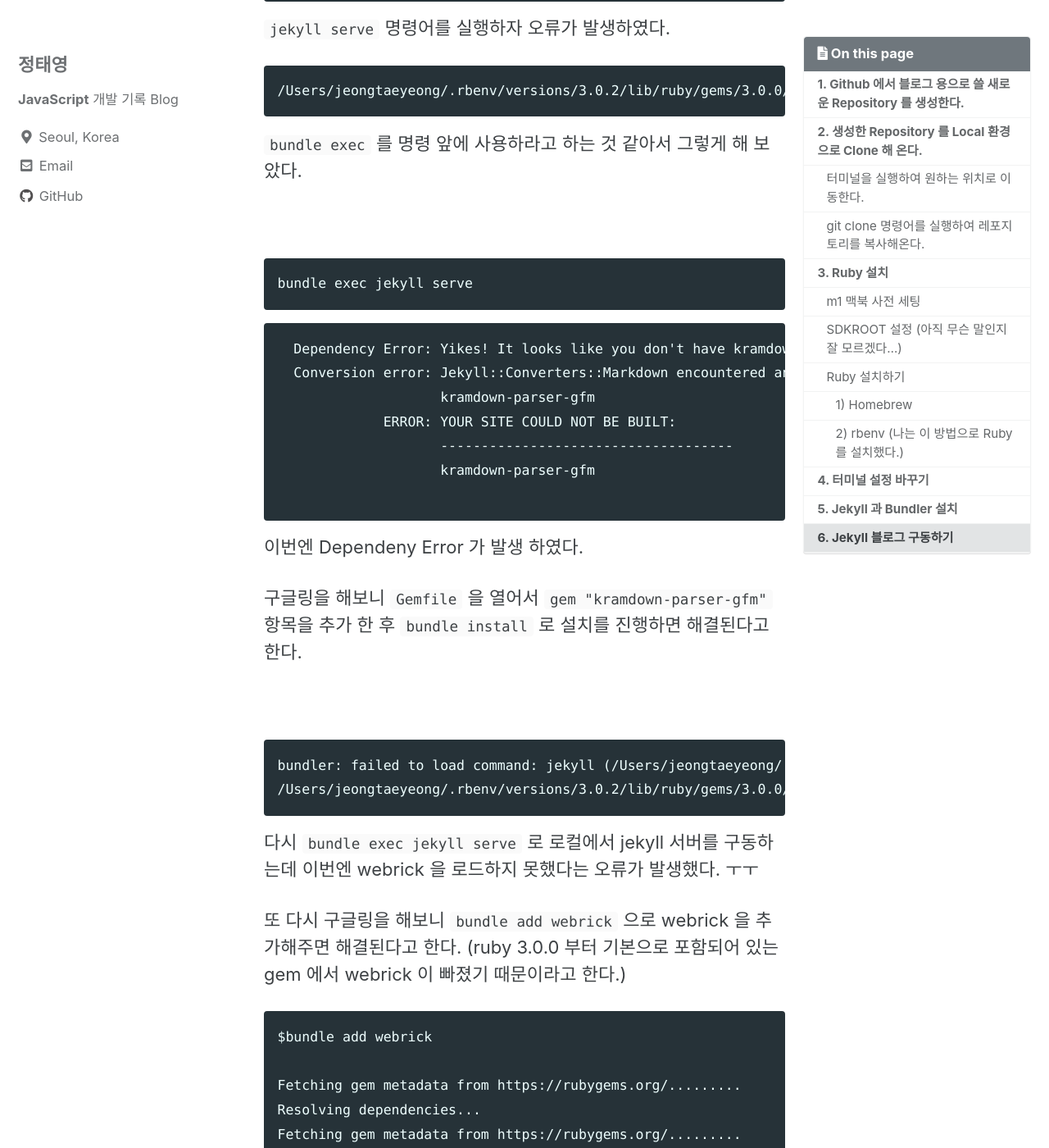
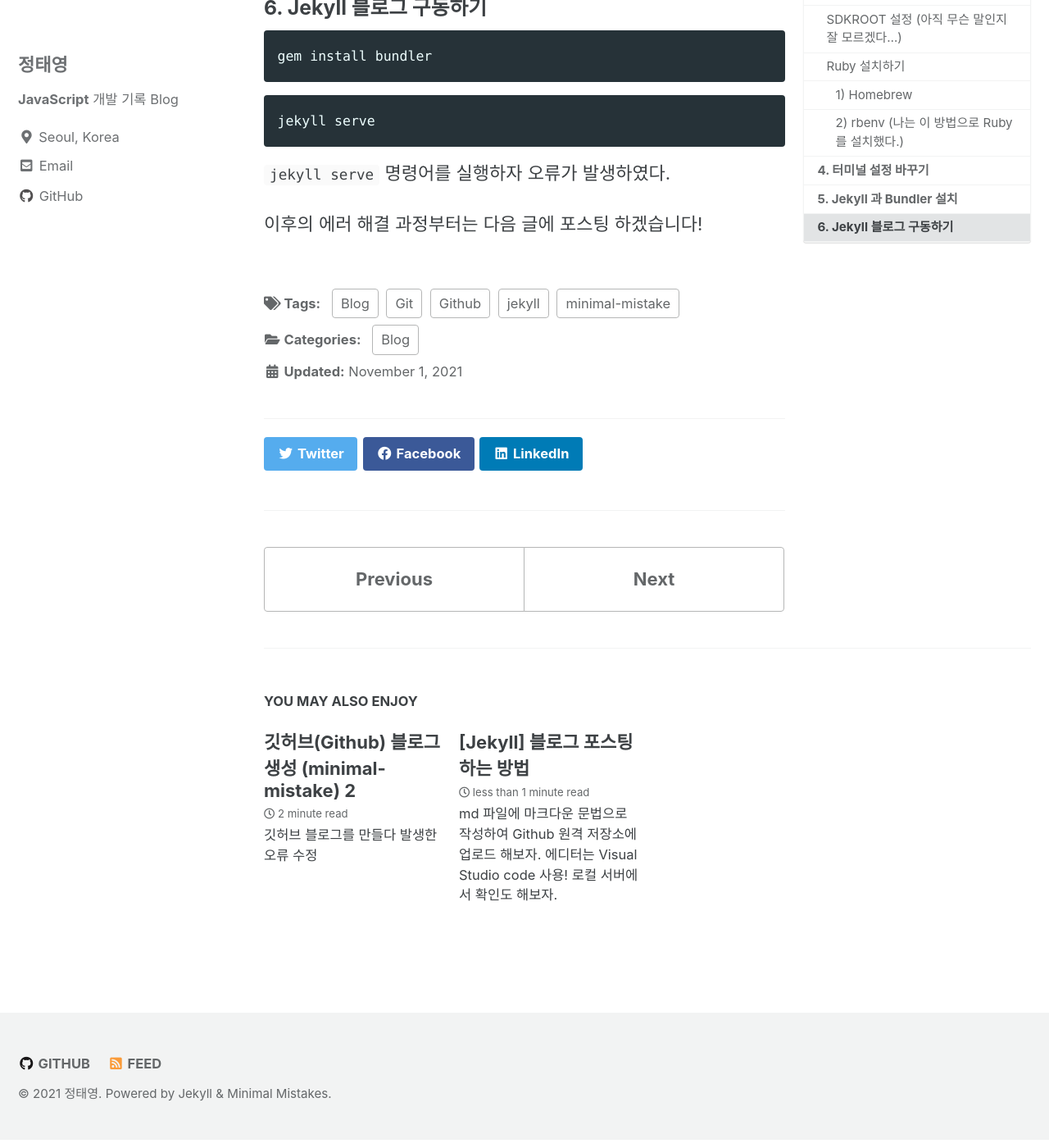
Before and after one commit to dev-taeyeong/test-blog, a Jekyll site: the page built from _posts/2021-11-01-make-blog-1.md, in a window 1280 px wide and 1400 px high, scrolled down 7061 px. Shown: the whole window at 82% size. Built offline with Jekyll 4.4.1, drawn with Linux system fonts in a browser that asks for light colours; cached includes are drawn as plain includes; some of the changed lines change nothing that is shown; some of the changed text lies outside the part shown.

Commit message:
makeblog2

````diff
--- a/_posts/2021-11-01-make-blog.md
+++ b/_posts/2021-11-01-make-blog-1.md
@@ -1,12 +1,12 @@
 ---
-title: '[Jekyll] 블로그 만들기'
-excerpt: 'Jekyll 을 이용해 Github 블로그를 만들어 보자.'
+title: '깃허브(Github) 블로그 생성 (minimal-mistake) 1'
+excerpt: 'Jekyll 을 이용해 Github 블로그를 만들어 본다. Jekyll 테마는 minimal-mistake 를 사용한다.'
 
 categories:
   - Blog
 
 tags:
-  - [Blog, jekyll, Github, Git]
+  - [Blog, jekyll, Github, Git, minimal-mistake]
 
 toc: ture
 toc_sticky: true
@@ -24,6 +24,8 @@
 <br>
 
 ### 2. 생성한 Repository 를 Local 환경으로 Clone 해 온다.
+
+> 이렇게 하지 않고 그냥 바로 `minimal-mistake` 테마를 `fork` 해 온 뒤에 `remote` 해도 상관없을 것 같다. 나는 처음 본 게시물에서 이렇게 하길래 이렇게 했다.
 
 #### 터미널을 실행하여 원하는 위치로 이동한다.
 
@@ -257,66 +259,4 @@
 
 `jekyll serve` 명령어를 실행하자 오류가 발생하였다.
 
-```
-/Users/jeongtaeyeong/.rbenv/versions/3.0.2/lib/ruby/gems/3.0.0/gems/bundler-2.2.30/lib/bundler/runtime.rb:309:in `check_for_activated_spec!': You have already activated i18n 1.8.10, but your Gemfile requires i18n 0.9.5. Prepending `bundle exec` to your command may solve this. (Gem::LoadError)
-```
-
-`bundle exec` 를 명령 앞에 사용하라고 하는 것 같아서 그렇게 해 보았다.
-
-<br>
-
-```
-bundle exec jekyll serve
-```
-
-```
-  Dependency Error: Yikes! It looks like you don't have kramdown-parser-gfm or one of its dependencies installed. In order to use Jekyll as currently configured, you'll need to install this gem. The full error message from Ruby is: 'cannot load such file -- kramdown-parser-gfm' If you run into trouble, you can find helpful resources at https://jekyllrb.com/help/!
-  Conversion error: Jekyll::Converters::Markdown encountered an error while converting '_posts/2021-10-30-first-post.md':
-                    kramdown-parser-gfm
-             ERROR: YOUR SITE COULD NOT BE BUILT:
-                    ------------------------------------
-                    kramdown-parser-gfm
-
-```
-
-이번엔 Dependeny Error 가 발생 하였다.
-
-구글링을 해보니 `Gemfile` 을 열어서 `gem "kramdown-parser-gfm"` 항목을 추가 한 후 `bundle install` 로 설치를 진행하면 해결된다고 한다.
-
-<br>
-
-```
-bundler: failed to load command: jekyll (/Users/jeongtaeyeong/.rbenv/versions/3.0.2/bin/jekyll)
-/Users/jeongtaeyeong/.rbenv/versions/3.0.2/lib/ruby/gems/3.0.0/gems/jekyll-3.9.1/lib/jekyll/commands/serve/servlet.rb:3:in `require': cannot load such file -- webrick (LoadError)
-```
-
-다시 `bundle exec jekyll serve` 로 로컬에서 jekyll 서버를 구동하는데 이번엔 webrick 을 로드하지 못했다는 오류가 발생했다. ㅜㅜ
-
-또 다시 구글링을 해보니 `bundle add webrick` 으로 webrick 을 추가해주면 해결된다고 한다. (ruby 3.0.0 부터 기본으로 포함되어 있는 gem 에서 webrick 이 빠졌기 때문이라고 한다.)
-
-```
-$bundle add webrick
-
-Fetching gem metadata from https://rubygems.org/.........
-Resolving dependencies...
-Fetching gem metadata from https://rubygems.org/.........
-Resolving dependencies...
-Using public_suffix 4.0.6
-Using bundler 2.2.30
-Using colorator 1.1.0
-Using eventmachine 1.2.7
-Using http_parser.rb 0.6.0
-Using faraday-em_synchrony 1.0.0
-Using faraday-excon 1.1.0
-Using concurrent-ruby 1.1.9
-Using faraday-em_http 1.0.0
-...
-```
-
-<br>
-
-```
-bundle exec jekyll serve
-```
-
-`localhost:4000` 로 접속해 로컬 환경에서 돌아가는 것을 확인한다.
+이후의 에러 해결 과정부터는 다음 글에 포스팅 하겠습니다!
--- /dev/null
+++ b/_posts/2021-11-01-make-blog-2.md
@@ -0,0 +1,129 @@
+---
+title: '깃허브(Github) 블로그 생성 (minimal-mistake) 2'
+excerpt: '깃허브 블로그를 만들다 발생한 오류 수정'
+
+categories:
+  - Blog
+
+tags:
+  - [Blog, jekyll, Github, Git, minimal-mistake]
+
+toc: ture
+toc_sticky: true
+
+date: 2021-11-01
+last_modified_at: 2021-11-01
+---
+
+### 7. Jekyll 블로그 구동하기 (에러 수정)
+
+#### bundle exec jekyll serve
+
+```
+gem install bundler
+```
+
+```
+jekyll serve
+```
+
+`jekyll serve` 명령어를 실행하자 오류가 발생하였다.
+
+```
+/Users/jeongtaeyeong/.rbenv/versions/3.0.2/lib/ruby/gems/3.0.0/gems/bundler-2.2.30/lib/bundler/runtime.rb:309:in `check_for_activated_spec!': You have already activated i18n 1.8.10, but your Gemfile requires i18n 0.9.5. Prepending `bundle exec` to your command may solve this. (Gem::LoadError)
+```
+
+`bundle exec` 를 명령 앞에 사용하라고 하는 것 같아서 그렇게 해 보았다.
+
+<br>
+
+#### Dependency Error
+
+```
+bundle exec jekyll serve
+```
+
+```
+  Dependency Error: Yikes! It looks like you don't have kramdown-parser-gfm or one of its dependencies installed. In order to use Jekyll as currently configured, you'll need to install this gem. The full error message from Ruby is: 'cannot load such file -- kramdown-parser-gfm' If you run into trouble, you can find helpful resources at https://jekyllrb.com/help/!
+  Conversion error: Jekyll::Converters::Markdown encountered an error while converting '_posts/2021-10-30-first-post.md':
+                    kramdown-parser-gfm
+             ERROR: YOUR SITE COULD NOT BE BUILT:
+                    ------------------------------------
+                    kramdown-parser-gfm
+
+```
+
+이번엔 Dependency Error 가 발생 하였다.
+
+구글링을 해보니 `Gemfile` 을 열어서 `gem "kramdown-parser-gfm"` 항목을 추가 한 후 `bundle install` 로 설치를 진행하면 해결된다고 한다.
+
+<br>
+
+#### webrick
+
+```
+bundler: failed to load command: jekyll (/Users/jeongtaeyeong/.rbenv/versions/3.0.2/bin/jekyll)
+/Users/jeongtaeyeong/.rbenv/versions/3.0.2/lib/ruby/gems/3.0.0/gems/jekyll-3.9.1/lib/jekyll/commands/serve/servlet.rb:3:in `require': cannot load such file -- webrick (LoadError)
+```
+
+다시 `bundle exec jekyll serve` 로 로컬에서 jekyll 서버를 구동하는데 이번엔 webrick 을 로드하지 못했다는 오류가 발생했다. ㅜㅜ
+
+또 다시 구글링을 해보니 `bundle add webrick` 으로 webrick 을 추가해주면 해결된다고 한다. _(ruby 3.0.0 부터 기본으로 포함되어 있는 gem 에서 webrick 이 빠졌기 때문이라고 한다.)_
+
+```
+$bundle add webrick
+
+Fetching gem metadata from https://rubygems.org/.........
+Resolving dependencies...
+Fetching gem metadata from https://rubygems.org/.........
+Resolving dependencies...
+Using public_suffix 4.0.6
+Using bundler 2.2.30
+Using colorator 1.1.0
+Using eventmachine 1.2.7
+Using http_parser.rb 0.6.0
+Using faraday-em_synchrony 1.0.0
+Using faraday-excon 1.1.0
+Using concurrent-ruby 1.1.9
+Using faraday-em_http 1.0.0
+...
+```
+
+<br>
+
+#### 블로그 구동하기
+
+```
+bundle exec jekyll serve
+```
+
+`localhost:4000` 로 접속해 로컬 환경에서 돌아가는 것을 확인한다.
+
+<br>
+
+### 8. Jekyll 테마 적용하기
+
+나는 [minimal mistakes](https://github.com/mmistakes/minimal-mistakes){:target="\_blank"} 테마를 적용하기로 했다. **minimal mistaeks** 는 인기 있는 테마이기 때문에 정보가 많은 것 같았고 깔끔한 디자인에 필요한 기능만 들어가 있어 속도가 빠를 것 같아서 선택하게 되었다.
+
+원하는 Jekyll 테마의 깃허브 리포지토리에 접속하여 ZIP 파일을 받는다.
+![minimal mistakes](/assets/images/스크린샷%202021-11-01%20오후%205.56.58.png)
+압축을 풀고 모두 복사해 내 블로그 리포지토리 폴더에 모두 붙여 넣어준다.
+
+<br>
+
+`이 과정에서 아래의 파일과 폴더들은 제거해도 된다고 한다.`
+![remove the Unnecessay](/assets/images/스크린샷%202021-11-01%20오후%206.04.12.png)
+
+<br>
+
+### 9. Github Pages 서버와 연결하기
+
+```
+git add .
+git commit -am "커밋 메세지"
+git push origin main
+```
+
+<br>
+
+이제 `https//깃허브아이디.github.io` 에 접속하면 테마가 적용된 깃허브 블로그를 볼 수 있다.
````
Also changed, not shown: assets/images/스크린샷 2021-11-01 오후 5.56.58.png (added), assets/images/스크린샷 2021-11-01 오후 6.04.12.png (added).
